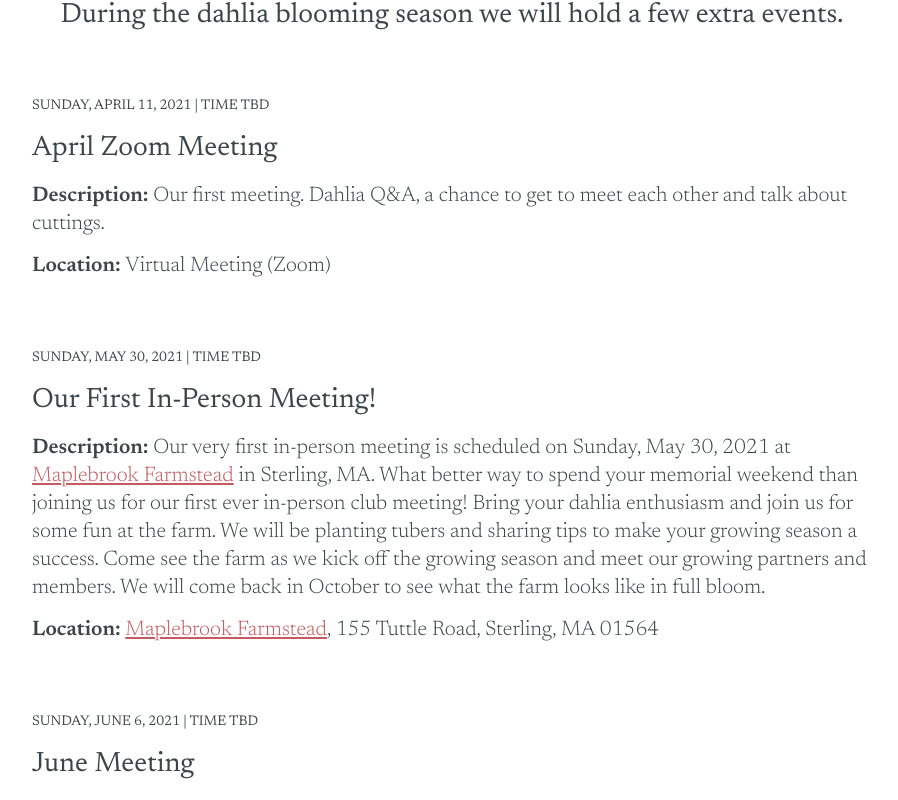
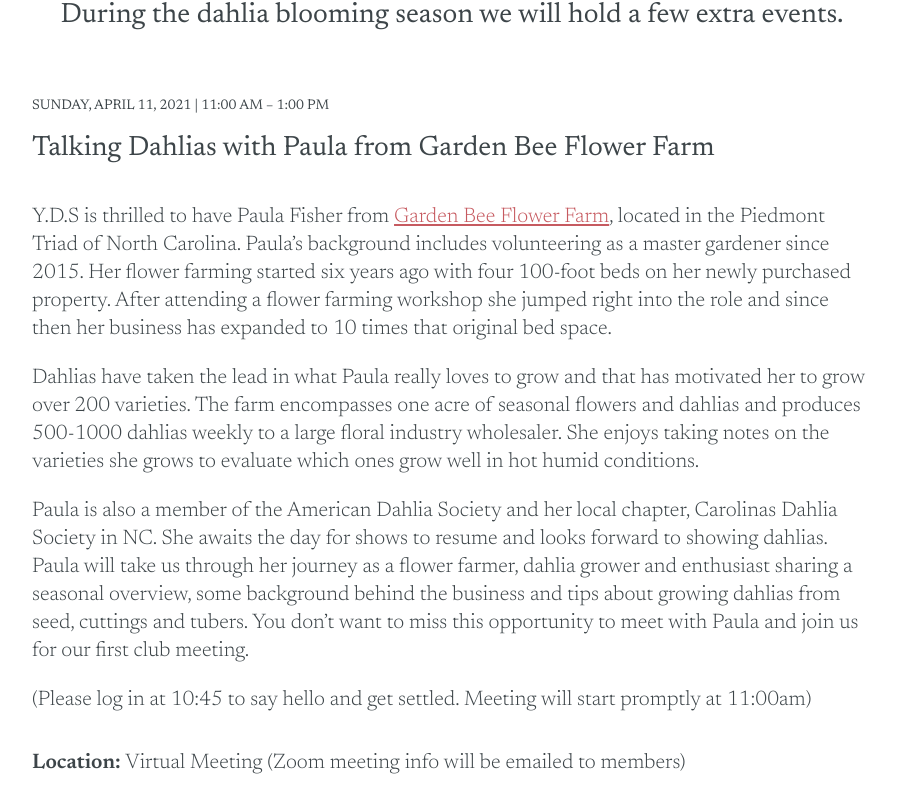
Before and after one commit to johnthedesigner/yds-static, a Next.js app in the folder src/: page /meetings in a window 1280 px wide. Shown: the part 360-1160 px from the top of the page, without its empty margins (188-1086 px from the left). Built offline with nearby package versions, Linux system fonts and the light colour scheme.

Commit message:
Add more details to april meeting

```diff
--- a/src/pages/meetings.js
+++ b/src/pages/meetings.js
@@ -16,7 +16,6 @@ const Event = (props) => {
             </h4>
             <h3 className="event__name">{props.name}</h3>
             <p className="event__description">
-                <b>Description: </b>
                 <Description />
             </p>
             <p className="event__location">
@@ -33,18 +32,68 @@ export default function Events() {
             <Bumper text="Club meetings will typically be held on the 1st Sunday of the month.  During the dahlia blooming season we will hold a few extra events." />
             <Event
                 date="Sunday, April 11, 2021"
-                time="Time TBD"
-                name="April Zoom Meeting"
+                time="11:00 am – 1:00 pm"
+                name="Talking Dahlias with Paula from Garden Bee Flower Farm"
                 description={() => {
                     return (
                         <span>
-                            Our first meeting. Dahlia Q&A, a chance to get to
-                            meet each other and talk about cuttings.
+                            <p>
+                                Y.D.S is thrilled to have Paula Fisher from{' '}
+                                <a
+                                    href="#"
+                                    target="_blank"
+                                    title="Garden Bee Flower Farm Website"
+                                >
+                                    {' '}
+                                    Garden Bee Flower Farm
+                                </a>
+                                , located in the Piedmont Triad of North
+                                Carolina. Paula’s background includes
+                                volunteering as a master gardener since 2015.
+                                Her flower farming started six years ago with
+                                four 100-foot beds on her newly purchased
+                                property. After attending a flower farming
+                                workshop she jumped right into the role and
+                                since then her business has expanded to 10 times
+                                that original bed space.
+                            </p>
+                            <p>
+                                Dahlias have taken the lead in what Paula really
+                                loves to grow and that has motivated her to grow
+                                over 200 varieties. The farm encompasses one
+                                acre of seasonal flowers and dahlias and
+                                produces 500-1000 dahlias weekly to a large
+                                floral industry wholesaler. She enjoys taking
+                                notes on the varieties she grows to evaluate
+                                which ones grow well in hot humid conditions.
+                            </p>
+                            <p>
+                                Paula is also a member of the American Dahlia
+                                Society and her local chapter, Carolinas Dahlia
+                                Society in NC. She awaits the day for shows to
+                                resume and looks forward to showing dahlias.
+                                Paula will take us through her journey as a
+                                flower farmer, dahlia grower and enthusiast
+                                sharing a seasonal overview, some background
+                                behind the business and tips about growing
+                                dahlias from seed, cuttings and tubers. You
+                                don’t want to miss this opportunity to meet with
+                                Paula and join us for our first club meeting.
+                            </p>
+                            <p>
+                                (Please log in at 10:45 to say hello and get
+                                settled. Meeting will start promptly at 11:00am)
+                            </p>
                         </span>
                     )
                 }}
                 location={() => {
-                    return <span>Virtual Meeting (Zoom)</span>
+                    return (
+                        <span>
+                            Virtual Meeting (Zoom meeting info will be emailed
+                            to members)
+                        </span>
+                    )
                 }}
             />
             <Event
```
